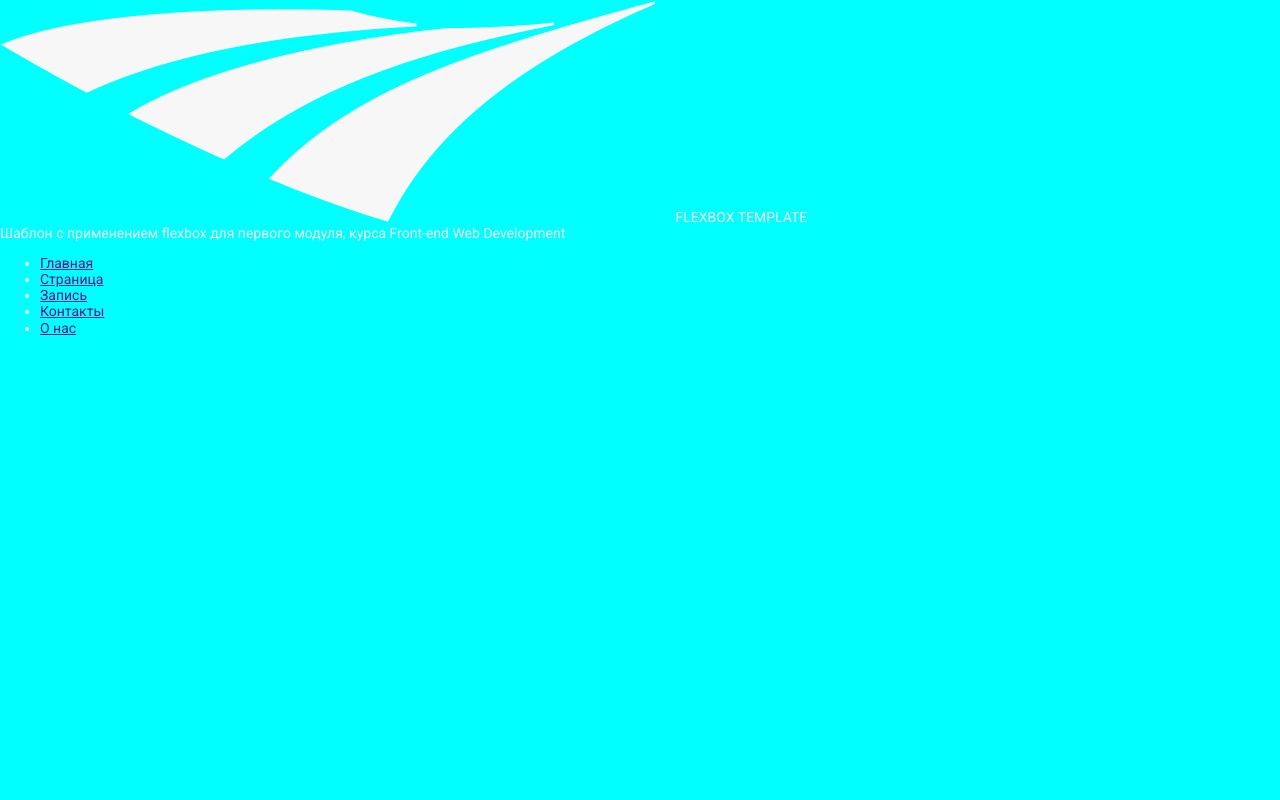
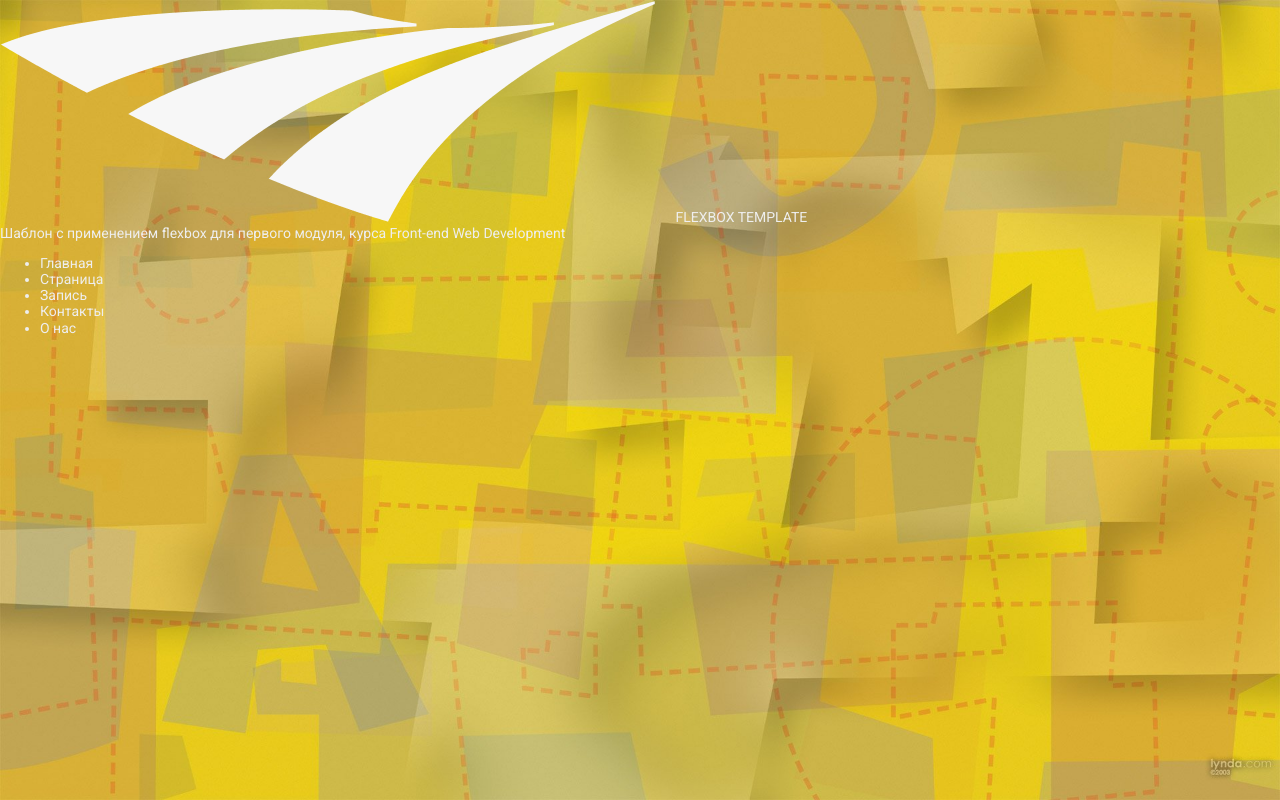
Before and after one commit to VickaMarkina/strong-template, a website: page index.html in a window 1280 px wide. Drawn offline with Linux system fonts and the light colour scheme; files whose address does not match are found by name.

```diff
--- a/assets/scss/common/_typography.scss
+++ b/assets/scss/common/_typography.scss
@@ -12,5 +12,20 @@
   font-size: $font-size;
   color: $color-light;
   overflow-y: scroll;
-  background-color: aqua;
 }
+
+body {
+  max-width: 1380px;
+  margin: 0 auto;
+  background-image: url(../../img/global-bg.jpg);
+  background-color: $color-warning;
+  background-size: cover;
+  background-position: center;
+  position: relative;
+  background-attachment: fixed;
+}
+
+a {
+  text-decoration: $color-warning;
+  color: $color-light;
+}
--- a/index.html
+++ b/index.html
@@ -12,7 +12,7 @@
   <link rel="stylesheet" href="libs/@fortawesome/fontawesome-free/css/all.min.css">
   <style>
     /* body {
-      opacity: 0;
+      opacity: 1;
       background-color: #d8b036;
     }
 
@@ -23,7 +23,6 @@
 </head>
 
 <body>
-  <div class="container">
   <header class="header">
     <div class="header-logo">
       <img src="assets/img/logo.png" alt="logo">
@@ -52,8 +51,6 @@
     </div>
   </header>
 
-  </div>
-
   <link rel="stylesheet" href="assets/css/style.css">
 
   <script src="libs/jquery/dist/jquery.min.js"></script>
```
Also changed, not shown: assets/css/style.css. Lines whose indentation alone changed are shown as unchanged.
